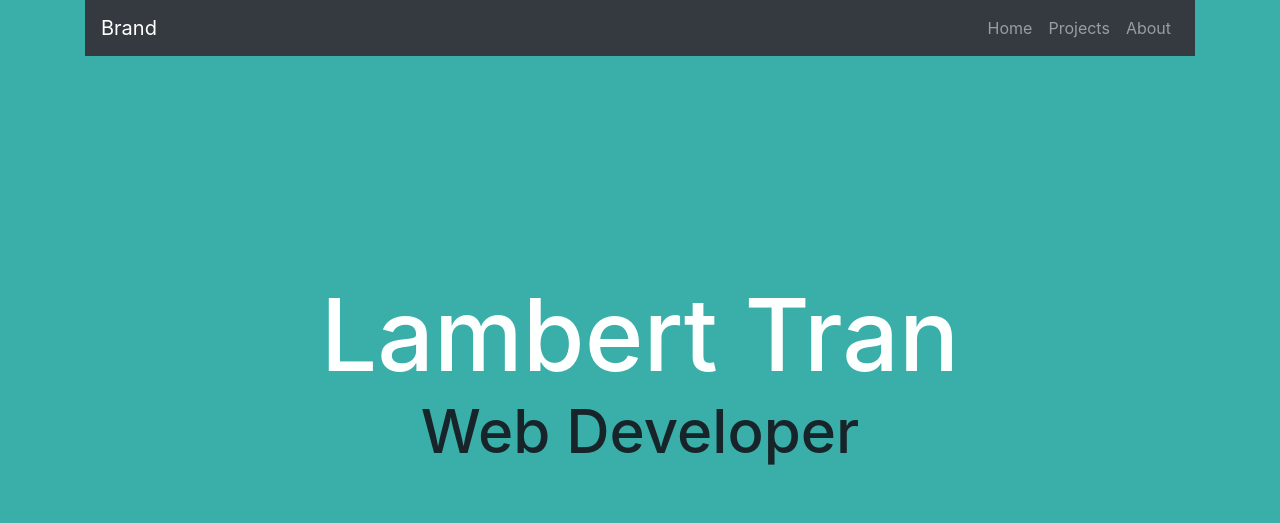
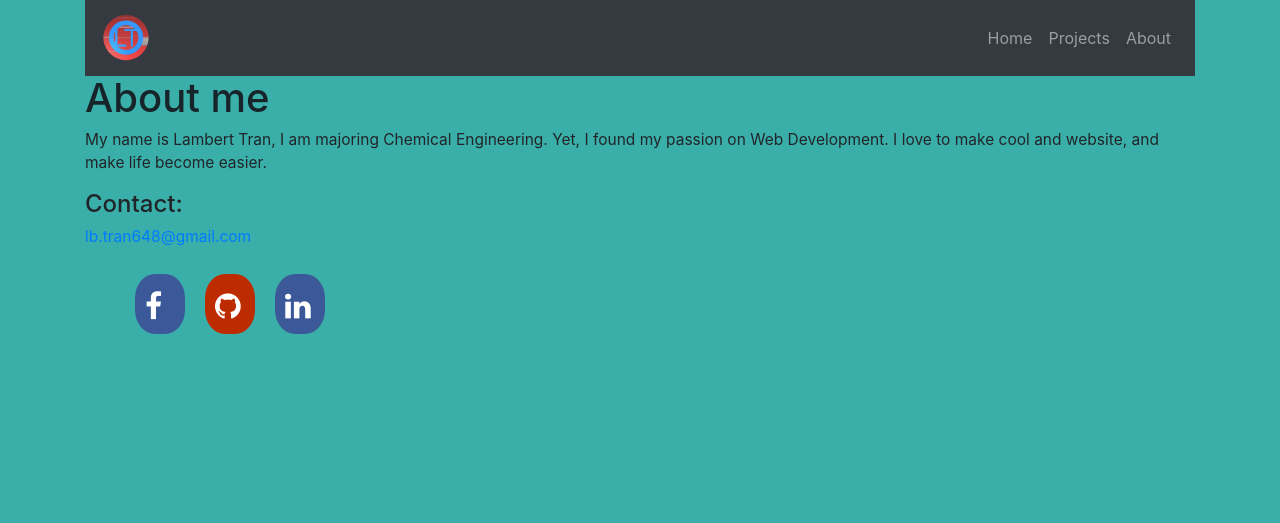
Before and after one commit to LambertTran/portfolio-reactjs, a React app: page /about in a window 1280 px wide. Built offline with nearby package versions, Linux system fonts and the light colour scheme.

Commit message:
add about page

```diff
--- a/public/index.html
+++ b/public/index.html
@@ -4,6 +4,7 @@
   <title>Home</title>
   <meta charset="utf-8">
   <meta name="viewport" content="width=device-width, initial-scale=1, shrink-to-fit=no">
+  <link rel="stylesheet" type="text/css" href="https://maxcdn.bootstrapcdn.com/font-awesome/4.7.0/css/font-awesome.min.css">
   <link rel="stylesheet" href="https://maxcdn.bootstrapcdn.com/bootstrap/4.0.0-beta/css/bootstrap.min.css" integrity="sha384-/Y6pD6FV/Vv2HJnA6t+vslU6fwYXjCFtcEpHbNJ0lyAFsXTsjBbfaDjzALeQsN6M" crossorigin="anonymous">
   <!-- dev icon -->
   <link rel="stylesheet" href="https://cdn.rawgit.com/konpa/devicon/df6431e323547add1b4cf45992913f15286456d3/devicon.min.css">
--- a/public/sass/index.scss
+++ b/public/sass/index.scss
@@ -6,6 +6,17 @@ $home-h1: #FEFFFF;
 $home-h3: #17252A;
 $project-h1: #17252A;
 $project-h3: #DEF2F1;
+
+$fb-bg:#3b5998;
+$github-bg:#bd2c00;
+$linkedin-bg:#3b5998;
+
+@mixin hover-eff{
+  &:hover{
+    transform: translateY(-8px);
+    box-shadow: 0 10px 10px rgba(0,0,0,0.5)
+  }
+}
 
 @mixin mid-pg-props {
   position: absolute;
@@ -138,3 +149,45 @@ ul{
       max-height: 300px;
   }
 }
+
+
+/** social icon */
+.home-icon-container{
+  margin: auto;
+
+  ul{
+    white-space:nowrap;
+    li {
+      border-radius: 40%;
+      float:left;
+      text-align:center;
+      @include hover-eff;
+      width:50px;
+      height:60px;
+      background-color: #000;
+      margin: 10px;
+      list-style: none;
+      font-size: 30px;
+      transition:0.5s;
+
+      a {
+        width: 10%;
+        display: block;
+        padding: 10px;
+        color: #fff;
+      }
+    }
+  }
+}
+
+
+/* set color for social icon */
+ul.home-icon li:nth-child(1){
+  background-color: $fb-bg;
+}
+ul.home-icon li:nth-child(2){
+  background-color: $github-bg;
+}
+ul.home-icon li:nth-child(3){
+  background-color: $linkedin-bg;
+}
--- /dev/null
+++ b/src/components/aboutpage/about-page-content.js
@@ -0,0 +1,26 @@
+import React from 'react';
+
+export default function AboutPageContent(){
+  return(
+    <div className="container">
+      <div>
+        <h1>About me</h1>
+        <p>My name is Lambert Tran, I am majoring Chemical Engineering. Yet,
+           I found my passion on Web Development. I love to make cool and website,
+           and make life become easier.
+        </p>
+      </div>
+      <div>
+        <h4>Contact:</h4>
+        <p><a href="mailto:lb.tran648@gmail.com">lb.tran648@gmail.com</a></p>
+      </div>
+      <div className="home-icon-container">
+        <ul className="home-icon">
+          <li><a href="#"><i className="fa fa-facebook" aria-hidden="true"></i></a></li>
+          <li><a href="https://github.com/LambertTran"><i className="fa fa-github" aria-hidden="true"></i></a></li>
+          <li><a href="https://www.linkedin.com/in/lam-tran-26106546/"><i className="fa fa-linkedin" aria-hidden="true"></i></a></li>
+        </ul>
+    </div>
+    </div>
+  )
+}
--- /dev/null
+++ b/src/components/aboutpage/aboutpage.js
@@ -0,0 +1,15 @@
+import React, {Component} from 'react';
+import NavBar from '../share/navbar';
+import AboutPageConTent from './about-page-content';
+class AboutPage extends Component{
+  render(){
+    return (
+      <div>
+        <NavBar />
+        <AboutPageConTent />
+      </div>
+    )
+  }
+}
+
+export default AboutPage;
--- a/src/components/share/navbar.js
+++ b/src/components/share/navbar.js
@@ -1,11 +1,13 @@
 import React from 'react';
 import {Link} from 'react-router-dom';
-
+import logo from './images/logo.png';
 export default function NavBar(){
   return(
     <div className="container">
     <nav className="navbar navbar-expand-lg navbar-dark bg-dark">
-      <a className="navbar-brand" href="#"> Brand  </a>
+      <a className="navbar-brand" href="/">
+        <img src={logo} width="50" height="50" alt=""/>
+      </a>
 
       <button className="navbar-toggler" type="button" data-toggle="collapse"
         data-target="#navbarSupportedContent"
@@ -23,7 +25,7 @@ export default function NavBar(){
             <Link to='/projects' className="nav-link"> Projects </Link>
           </li>
           <li className="nav-item">
-            <Link to='/#' className="nav-link"> About </Link>
+            <Link to='/about' className="nav-link"> About </Link>
           </li>
         </ul>
       </div>
--- a/src/index.js
+++ b/src/index.js
@@ -5,6 +5,7 @@ import {BrowserRouter,Route,Switch} from 'react-router-dom';
 /** import components **/
 import HomePage from './components/homepage/homepage';
 import ProjectPage from './components/projectpage/projectpage';
+import AboutPage from './components/aboutpage/aboutpage';
 
 import TodoApp from './components/projectpage/projects/todo-app';
 import WikiSearch from './components/projectpage/projects/wiki-search';
@@ -21,6 +22,7 @@ ReactDOM.render(
           <Route path="/projects/mardownpreview" component={MarkDownPreview} />
           <Route path="/projects/youtubeplayer" component={YoutubePlayer} />
           <Route path="/projects" component={ProjectPage} />
+          <Route path="/about" component={AboutPage} />
           <Route path="/" component={HomePage} />
         </Switch>
       </div>
```
Also changed, not shown: public/css/index.css, src/components/share/images/logo.png (added), 1 other file.
